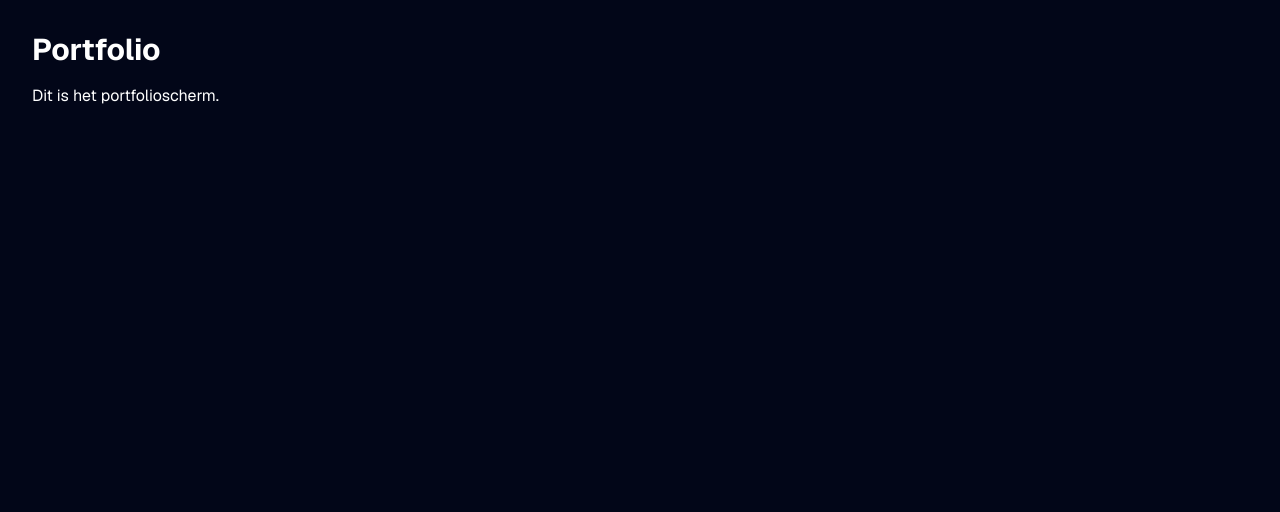
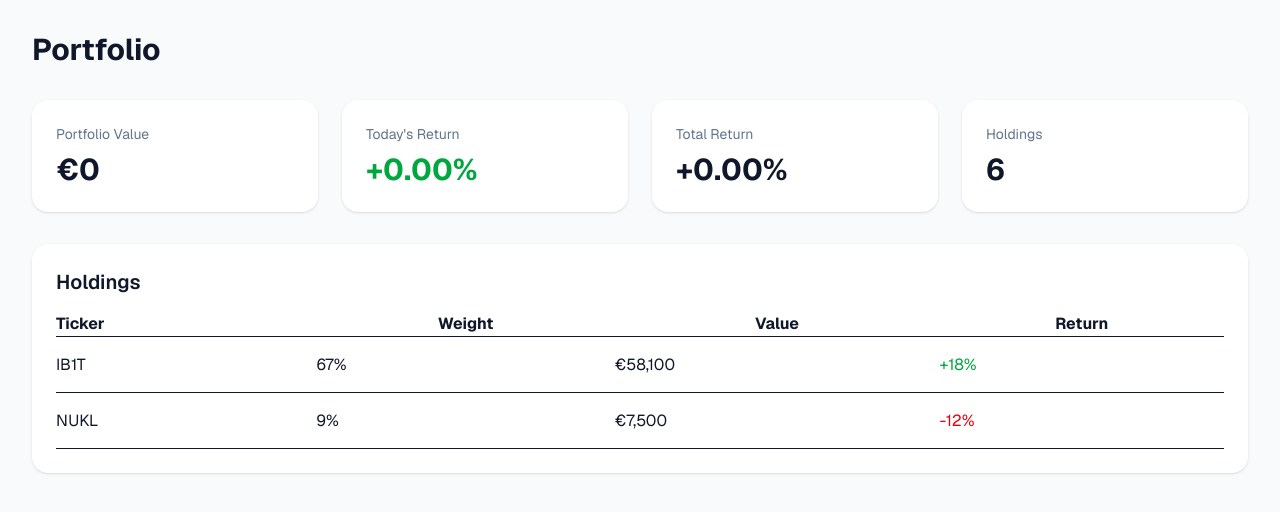
Before and after one commit to martijntje1981-sketch/investment-os, a Next.js app: page /portfolio in a window 1280 px wide. Shown: the top 512 px of the page. Built offline with nearby package versions, Linux system fonts and the light colour scheme.

Commit message:
Build portfolio dashboard

```diff
--- a/app/doelen/page.tsx
+++ /dev/null
@@ -1,8 +0,0 @@
-export default function DoelenPage() {
-    return (
-      <main className="min-h-screen bg-slate-950 p-8 text-white">
-        <h1 className="text-3xl font-bold">Doelen</h1>
-        <p className="mt-4">Dit is het doelenscherm.</p>
-      </main>
-    );
-  }
--- a/app/portfolio/page.tsx
+++ b/app/portfolio/page.tsx
@@ -1,8 +1,60 @@
 export default function PortfolioPage() {
     return (
-      <main className="min-h-screen bg-slate-950 p-8 text-white">
-        <h1 className="text-3xl font-bold">Portfolio</h1>
-        <p className="mt-4">Dit is het portfolioscherm.</p>
+      <main className="min-h-screen bg-slate-50 p-8">
+        <h1 className="text-3xl font-bold text-slate-900">Portfolio</h1>
+
+        <div className="mt-8 grid gap-6 md:grid-cols-4">
+          <div className="rounded-2xl bg-white p-6 shadow">
+            <p className="text-sm text-slate-500">Portfolio Value</p>
+            <h2 className="mt-2 text-3xl font-bold">€0</h2>
+          </div>
+
+          <div className="rounded-2xl bg-white p-6 shadow">
+            <p className="text-sm text-slate-500">Today's Return</p>
+            <h2 className="mt-2 text-3xl font-bold text-green-600">+0.00%</h2>
+          </div>
+
+          <div className="rounded-2xl bg-white p-6 shadow">
+            <p className="text-sm text-slate-500">Total Return</p>
+            <h2 className="mt-2 text-3xl font-bold">+0.00%</h2>
+          </div>
+
+          <div className="rounded-2xl bg-white p-6 shadow">
+            <p className="text-sm text-slate-500">Holdings</p>
+            <h2 className="mt-2 text-3xl font-bold">6</h2>
+          </div>
+        </div>
+
+        <div className="mt-8 rounded-2xl bg-white p-6 shadow">
+          <h2 className="mb-4 text-xl font-semibold">Holdings</h2>
+
+          <table className="w-full">
+            <thead>
+              <tr className="border-b">
+                <th className="text-left">Ticker</th>
+                <th>Weight</th>
+                <th>Value</th>
+                <th>Return</th>
+              </tr>
+            </thead>
+
+            <tbody>
+              <tr className="border-b h-14">
+                <td>IB1T</td>
+                <td>67%</td>
+                <td>€58,100</td>
+                <td className="text-green-600">+18%</td>
+              </tr>
+
+              <tr className="border-b h-14">
+                <td>NUKL</td>
+                <td>9%</td>
+                <td>€7,500</td>
+                <td className="text-red-600">-12%</td>
+              </tr>
+            </tbody>
+          </table>
+        </div>
       </main>
     );
   }
```
